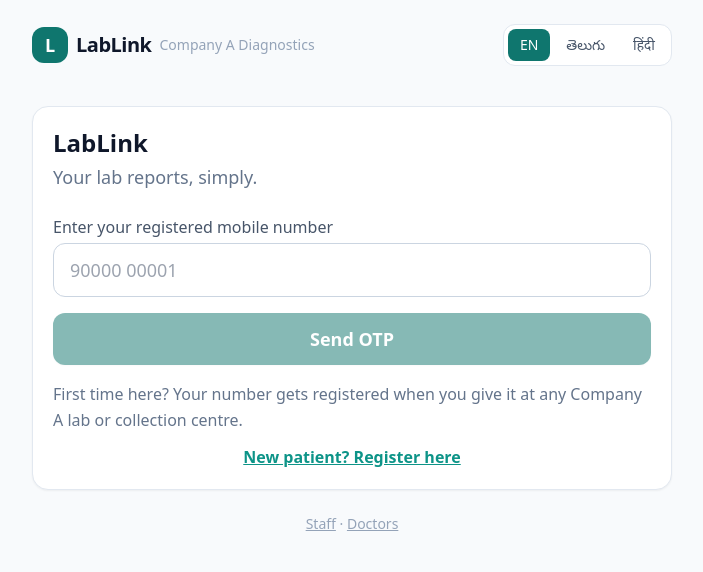
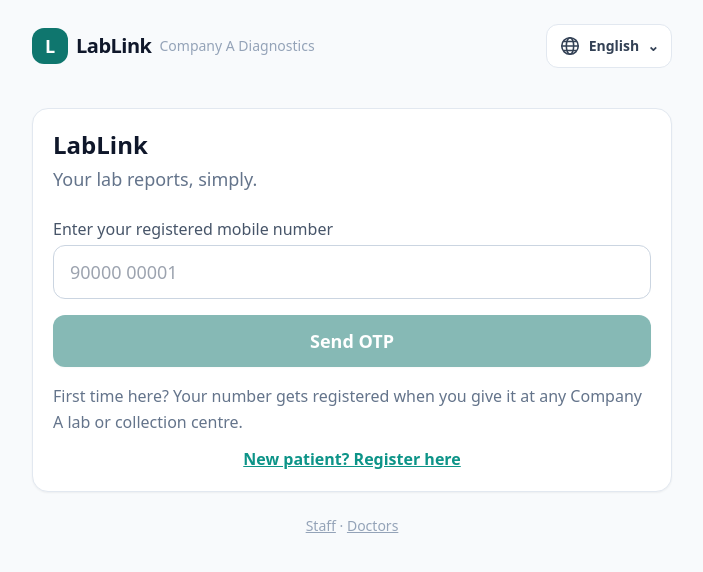
Before and after one commit to Shivam200427/lablink-reports, a React (Vite) app in the folder client/: page / in a window 1280 px wide. Shown: the top 572 px of the page, without its empty margins (288-991 px from the left). Built offline with nearby package versions, Linux system fonts and the light colour scheme.

Commit message:
Open accessible language choices from a globe button

```diff
--- a/client/src/App.jsx
+++ b/client/src/App.jsx
@@ -20,14 +20,33 @@ import DoctorReports from './pages/DoctorReports.jsx';
 export const LangCtx = React.createContext({ lang: 'en', setLang: () => {} });
 
 export function LangPicker({ lang, setLang }) {
-  return (
-    <div className="flex gap-1 rounded-xl border border-slate-200 bg-white p-1 text-sm font-medium">
-      {[['en', 'EN'], ['te', 'తెలుగు'], ['hi', 'हिंदी']].map(([k, label]) => (
-        <button key={k} onClick={() => setLang(k)}
-          className={`rounded-lg px-3 py-1.5 ${lang === k ? 'bg-brand-700 text-white' : 'text-slate-600'}`}>{label}</button>
-      ))}
-    </div>
-  );
+  const [open, setOpen] = React.useState(false);
+  const root = React.useRef(null), trigger = React.useRef(null), first = React.useRef(null);
+  const id = React.useId();
+  const choices = [['en', 'English'], ['te', 'తెలుగు'], ['hi', 'हिंदी']];
+  const close = () => { setOpen(false); trigger.current?.focus(); };
+  React.useEffect(() => {
+    if (!open) return;
+    first.current?.focus();
+    const outside = (e) => { if (!root.current?.contains(e.target)) setOpen(false); };
+    const escape = (e) => { if (e.key === 'Escape') { e.preventDefault(); close(); } };
+    document.addEventListener('pointerdown', outside);
+    document.addEventListener('keydown', escape);
+    return () => { document.removeEventListener('pointerdown', outside); document.removeEventListener('keydown', escape); };
+  }, [open]);
+  return <div ref={root} className="relative" onBlur={(e) => { if (!e.currentTarget.contains(e.relatedTarget)) setOpen(false); }}>
+    <button ref={trigger} type="button" aria-label="Change language" aria-expanded={open} aria-controls={id}
+      onClick={() => setOpen(!open)} className="flex min-h-11 min-w-11 items-center justify-center gap-2 rounded-xl border border-slate-200 bg-white px-3 py-2 text-sm font-semibold text-slate-700">
+      <svg aria-hidden="true" width="22" height="22" viewBox="0 0 24 24" fill="none" stroke="currentColor" strokeWidth="1.7"><circle cx="12" cy="12" r="9"/><ellipse cx="12" cy="12" rx="4" ry="9"/><path d="M3 12h18M5 7h14M5 17h14"/></svg>
+      <span>{choices.find(([k]) => k === lang)?.[1] || 'English'}</span><span aria-hidden="true">⌄</span>
+    </button>
+    {open && <div id={id} role="group" aria-label="Choose language" className="absolute right-0 z-50 mt-2 w-52 rounded-xl border border-slate-200 bg-white p-2 shadow-lg">
+      {choices.map(([k,label],i) => <button ref={i === 0 ? first : undefined} key={k} type="button" lang={k} aria-pressed={lang === k}
+        onClick={() => { setLang(k); close(); }} className={`flex min-h-12 w-full items-center justify-between rounded-lg px-4 py-3 text-left text-base font-semibold ${lang === k ? 'bg-brand-700 text-white' : 'text-slate-700 hover:bg-slate-100'}`}>
+        <span>{label}</span>{lang === k && <span aria-hidden="true">✓</span>}
+      </button>)}
+    </div>}
+  </div>;
 }
 
 export function BrandHeader({ right }) {
```
